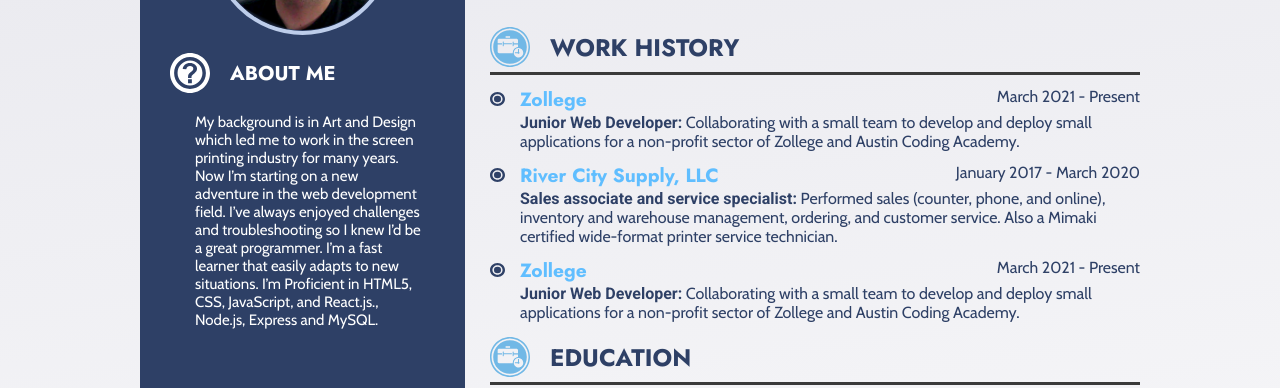
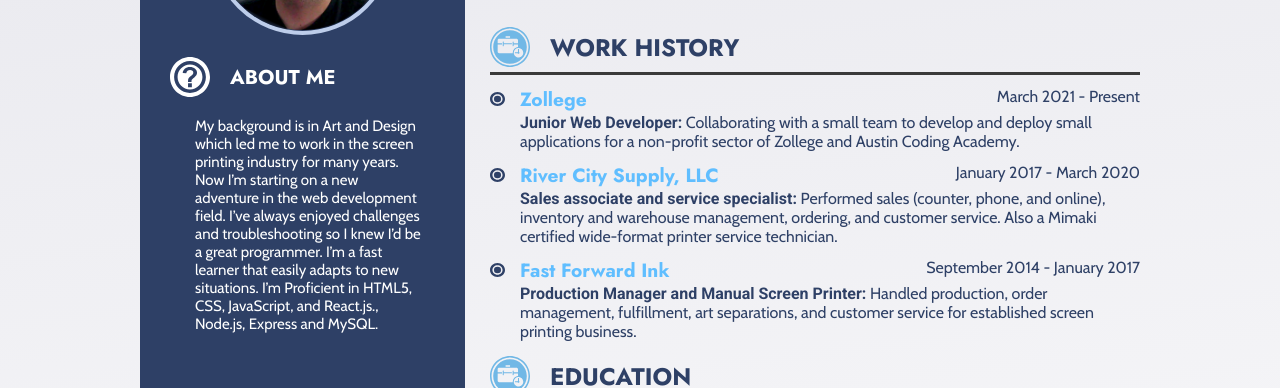
Before and after one commit to nblack0917/nickBlack-webdev-portfolio, a plain HTML site: page resume.html in a window 1280 px wide. Shown: the part 343-731 px from the top of the page. Drawn offline with nearby package versions, Linux system fonts and the light colour scheme; a script that the page names is missing.

Commit message:
fixed work history on resume

```diff
--- a/resume.html
+++ b/resume.html
@@ -78,16 +78,16 @@
                     <div class="row-title">
                         <div class="row-title">
                             <img src="./Images/svg/button.svg" alt="circle" width="15px">
-                            <h3 class="left-heading">Zollege</h3>
+                            <h3 class="left-heading">Fast Forward Ink</h3>
                         </div>
                         <div class="row-date">
-                            <h4 class="left-date">March 2021 - Present</h4>
+                            <h4 class="left-date">September 2014 - January 2017</h4>
                         </div>
                     </div>
                     <div class="row-content">
                         <p class="row-details">
-                            <span class="row-bold">Junior Web Developer:</span>
-                            Collaborating with a small team to develop and deploy small applications for a non-profit sector of Zollege and Austin Coding Academy.
+                            <span class="row-bold">Production Manager and Manual Screen Printer:</span>
+                            Handled production, order management, fulfillment, art separations, and customer service for established screen printing business.
                         </p>
                     </div>
                 </div>
```
